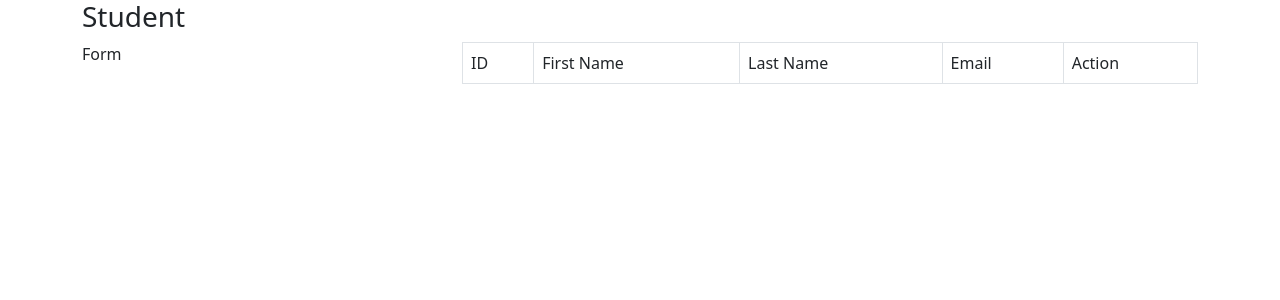
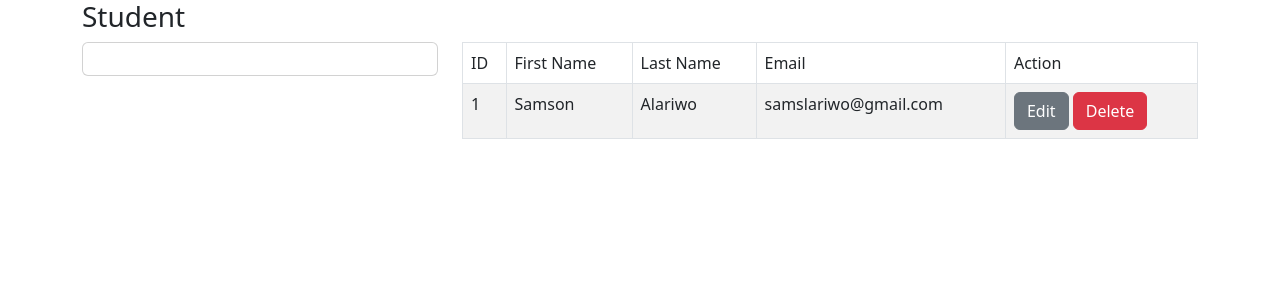
Before and after one commit to Sochuks/Simple-Flask-CRUD-App, a Flask app: page / in a window 1280 px wide. Shown: the top 300 px of the page. Run offline with Flask 2, Linux system fonts and the light colour scheme; some libraries are stand-ins or nearby versions.

Commit message:
-Modified index added one row to table

```diff
--- a/templates/index.html
+++ b/templates/index.html
@@ -5,8 +5,19 @@
   <h3>Student </h3>
 </div>
 <div class="row">
-  <div class="col-md-4">Form</div>
+
+  <!--Form container-->
+  <div class="col-md-4">
+
+    <div class="card card-body">
+
+    </div>
+
+  </div>
+
+<!--Table container-->
   <div class="col-md-8">
+
     <table class="table table-striped table-bordered" style="width:100%">
       <thead>
         <tr>
@@ -17,8 +28,21 @@
           <td>Action</td>
         </tr>
       </thead>
+      <tbody>
+        <tr>
+          <td>1</td>
+          <td>Samson</td>
+          <td>Alariwo</td>
+          <td>samslariwo@gmail.com</td>
+          <td>
+            <a href="/edit/1" class="btn btn-secondary btn-small">Edit</a>
+            <a href="/delete/1" class="btn btn-danger btn-small">Delete</a>
+          </td>
+        </tr>
+      </tbody>
     </table>
   </div>
+
 </div>
 
 {% endblock %}
```
